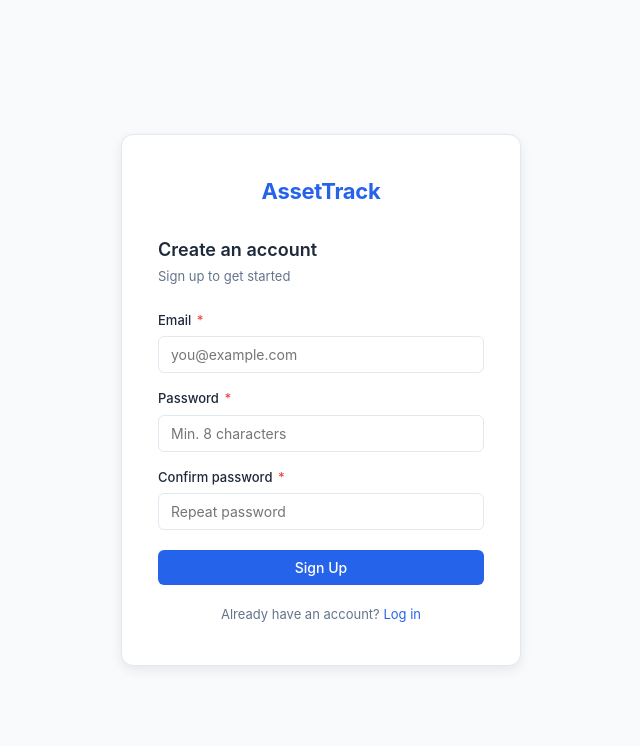
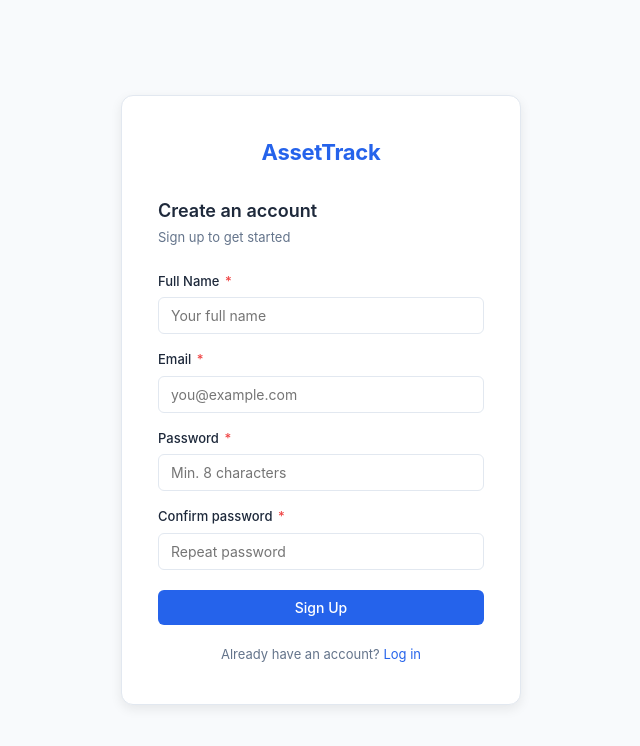
Before and after one commit to Software-Assignments/AssetTrack, a React app in the folder frontend/: page /signup in a window 1280 px wide. Shown: the top 746 px of the page, without its empty margins (319-959 px from the left). Built offline with nearby package versions, Linux system fonts and the light colour scheme; no server answers; the HTML template or start-up script is replaced by a standard one.

Commit message:
edited signup page and java version in pom.xml

```diff
--- a/frontend/src/api/axiosInstance.js
+++ b/frontend/src/api/axiosInstance.js
@@ -1,6 +1,5 @@
 import axios from 'axios';
 
-// TODO: Update BASE_URL to match backend server address/port
 const BASE_URL = import.meta.env.VITE_API_URL || 'http://localhost:8080/api';
 
 const api = axios.create({ baseURL: BASE_URL });
--- a/frontend/src/pages/AssetListPage.jsx
+++ b/frontend/src/pages/AssetListPage.jsx
@@ -75,7 +75,7 @@
                 {/* Spare laptop widget */}
                 <div className="spare-widget">
                     <button className="btn btn-primary btn-sm" onClick={findSpare} disabled={spareLoading}>
-                        {spareLoading ? 'Searching…' : '⚡ Find Available Spare Laptop'}
+                        {spareLoading ? 'Searching…' : 'Find Available Spare Laptop'}
                     </button>
                     {spareMsg && <span style={{ fontSize: 13, color: 'var(--text-muted)' }}>{spareMsg}</span>}
                     {spare && (
--- a/frontend/src/pages/SignUpPage.jsx
+++ b/frontend/src/pages/SignUpPage.jsx
@@ -4,14 +4,15 @@
 
 export default function SignUpPage() {
     const navigate = useNavigate();
-    const [form, setForm] = useState({ email: '', password: '', confirm: '' });
+    const [form, setForm] = useState({ name: '',email: '', password: '', confirm: '' });
     const [error, setError] = useState('');
     const [loading, setLoading] = useState(false);
 
     const set = field => e => setForm(f => ({ ...f, [field]: e.target.value }));
 
     const validate = () => {
-        if (!form.email || !form.password || !form.confirm) return 'All fields are required.';
+        if (!form.fullName || !form.email || !form.password || !form.confirm)
+            return 'All fields are required.';
         if (!/\S+@\S+\.\S+/.test(form.email)) return 'Enter a valid email address.';
         if (form.password.length < 8) return 'Password must be at least 8 characters.';
         if (form.password !== form.confirm) return 'Passwords do not match.';
@@ -25,8 +26,7 @@
         setError('');
         setLoading(true);
         try {
-            // TODO: confirm endpoint path with backend team (/auth/register or /auth/signup)
-            await api.post('/auth/register', { email: form.email, password: form.password });
+            await api.post('/auth/signup', {fullName: form.fullName,email: form.email, password: form.password });
             navigate('/login');
         } catch (err) {
             setError(err.response?.data?.message ?? 'Registration failed. Please try again.');
@@ -48,16 +48,24 @@
 
                 <form onSubmit={handleSubmit} noValidate>
                     <div className="form-group">
+                        <label>Full Name <span className="required">*</span></label>
+                        <input type="text" value={form.fullName} onChange={set('fullName')} placeholder="Your full name"
+                               autoComplete="name"/>
+                    </div>
+                    <div className="form-group">
                         <label>Email <span className="required">*</span></label>
-                        <input type="email" value={form.email} onChange={set('email')} placeholder="you@example.com" autoComplete="email" />
+                        <input type="email" value={form.email} onChange={set('email')} placeholder="you@example.com"
+                               autoComplete="email"/>
                     </div>
                     <div className="form-group">
                         <label>Password <span className="required">*</span></label>
-                        <input type="password" value={form.password} onChange={set('password')} placeholder="Min. 8 characters" autoComplete="new-password" />
+                        <input type="password" value={form.password} onChange={set('password')}
+                               placeholder="Min. 8 characters" autoComplete="new-password"/>
                     </div>
-                    <div className="form-group" style={{ marginBottom: 20 }}>
+                    <div className="form-group" style={{marginBottom: 20}}>
                         <label>Confirm password <span className="required">*</span></label>
-                        <input type="password" value={form.confirm} onChange={set('confirm')} placeholder="Repeat password" autoComplete="new-password" />
+                        <input type="password" value={form.confirm} onChange={set('confirm')}
+                               placeholder="Repeat password" autoComplete="new-password"/>
                     </div>
                     <button className="btn btn-primary btn-full" type="submit" disabled={loading}>
                         {loading ? 'Creating account…' : 'Sign Up'}
```
Also changed, not shown: 2 other files (tests, documents, lock files or other folders).
